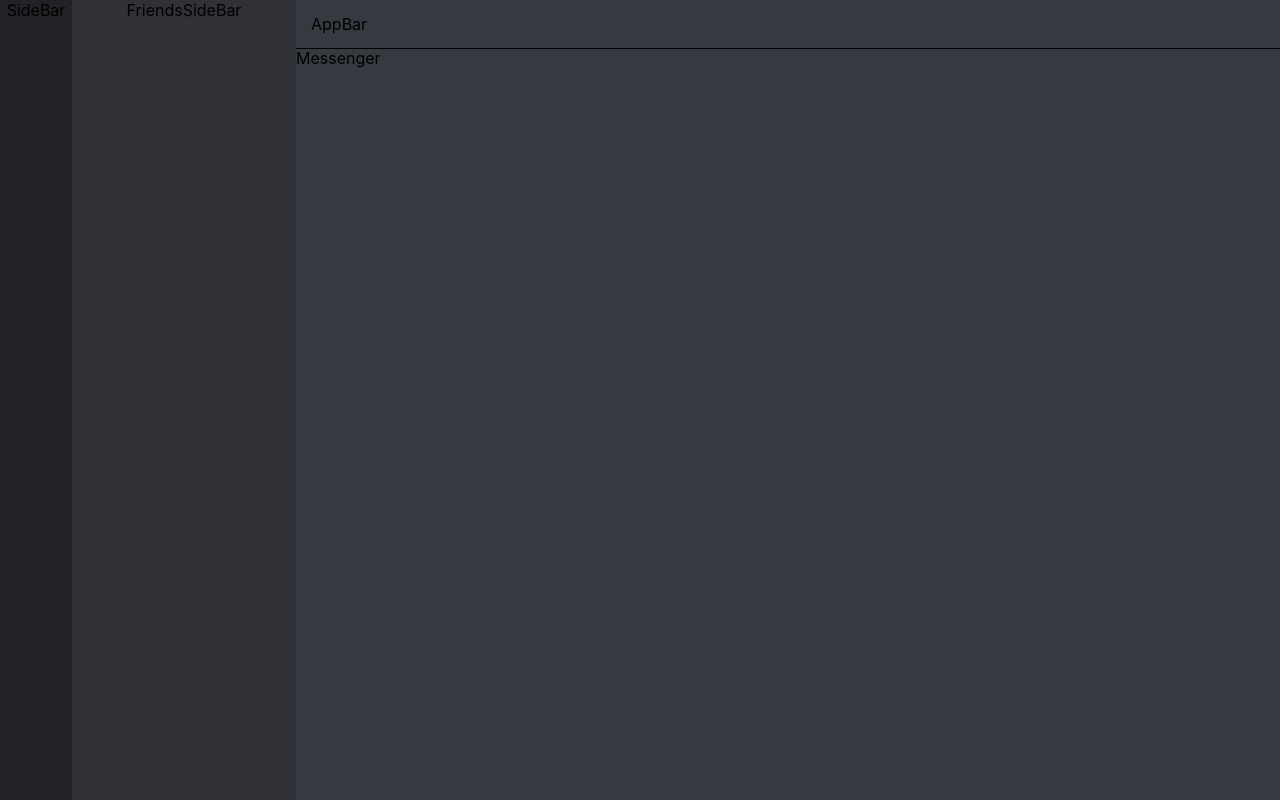
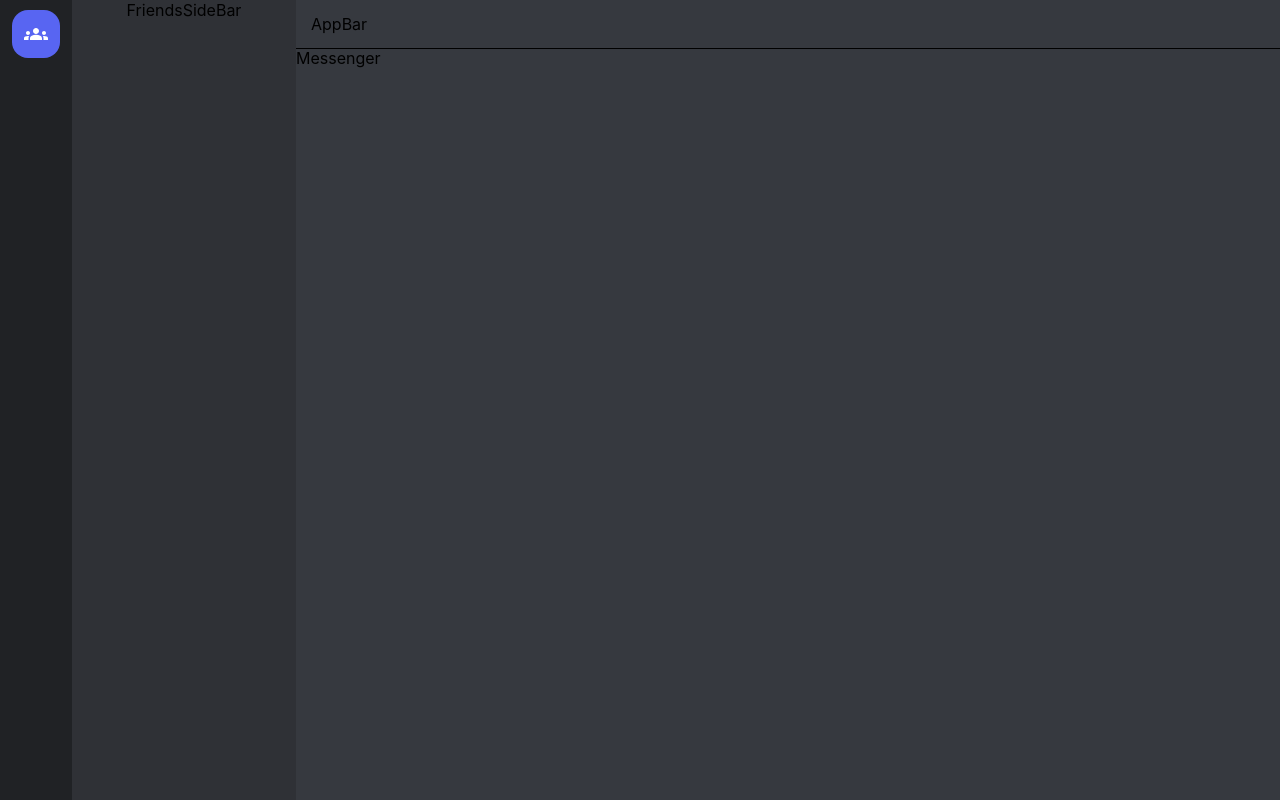
Before and after one commit to hatembenmahjouba/discord-clone, a React (Create React App) app: page /dashboard in a window 1280 px wide. Built offline with nearby package versions, Linux system fonts and the light colour scheme.

Commit message:
adding main page button

```diff
--- a/package.json
+++ b/package.json
@@ -5,6 +5,7 @@
   "dependencies": {
     "@emotion/react": "^11.10.4",
     "@emotion/styled": "^11.10.4",
+    "@mui/icons-material": "^5.10.6",
     "@mui/material": "^5.10.6",
     "@reduxjs/toolkit": "^1.8.5",
     "@testing-library/jest-dom": "^5.16.5",
--- /dev/null
+++ b/src/components/SideBar/MainPageButton.js
@@ -0,0 +1,25 @@
+import Button from '@mui/material/Button';
+import React from 'react';
+import GroupsIcon from '@mui/icons-material/Groups';
+
+const MainPageButton = () => {
+  return (
+    <Button
+      style={{
+        width: '48px',
+        height: '48px',
+        borderRadius: '16px',
+        margin: 0,
+        padding: 0,
+        minWidth: 0,
+        marginTop: '10px',
+        color: 'white',
+        backgroundColor: '#5865F2',
+      }}
+    >
+      <GroupsIcon />
+    </Button>
+  );
+};
+
+export default MainPageButton;
--- a/src/components/SideBar/SideBar.js
+++ b/src/components/SideBar/SideBar.js
@@ -1,5 +1,6 @@
 import React from 'react';
 import { styled } from '@mui/system';
+import MainPageButton from './MainPageButton';
 
 const MainContainer = styled('div')({
   width: '72px',
@@ -11,7 +12,11 @@ const MainContainer = styled('div')({
 });
 
 const SideBar = () => {
-  return <MainContainer>SideBar</MainContainer>;
+  return (
+    <MainContainer>
+      <MainPageButton />
+    </MainContainer>
+  );
 };
 
 export default SideBar;
```
Also changed, not shown: 1 other file (tests, documents, lock files or other folders).
